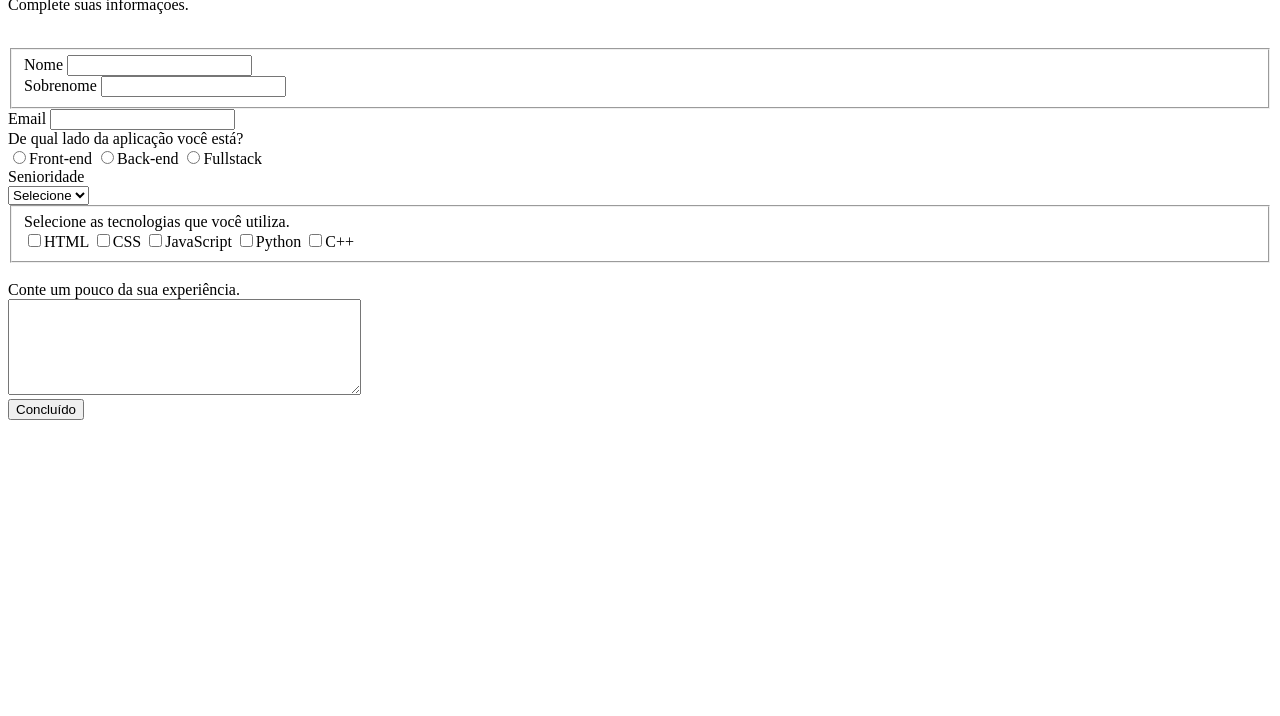
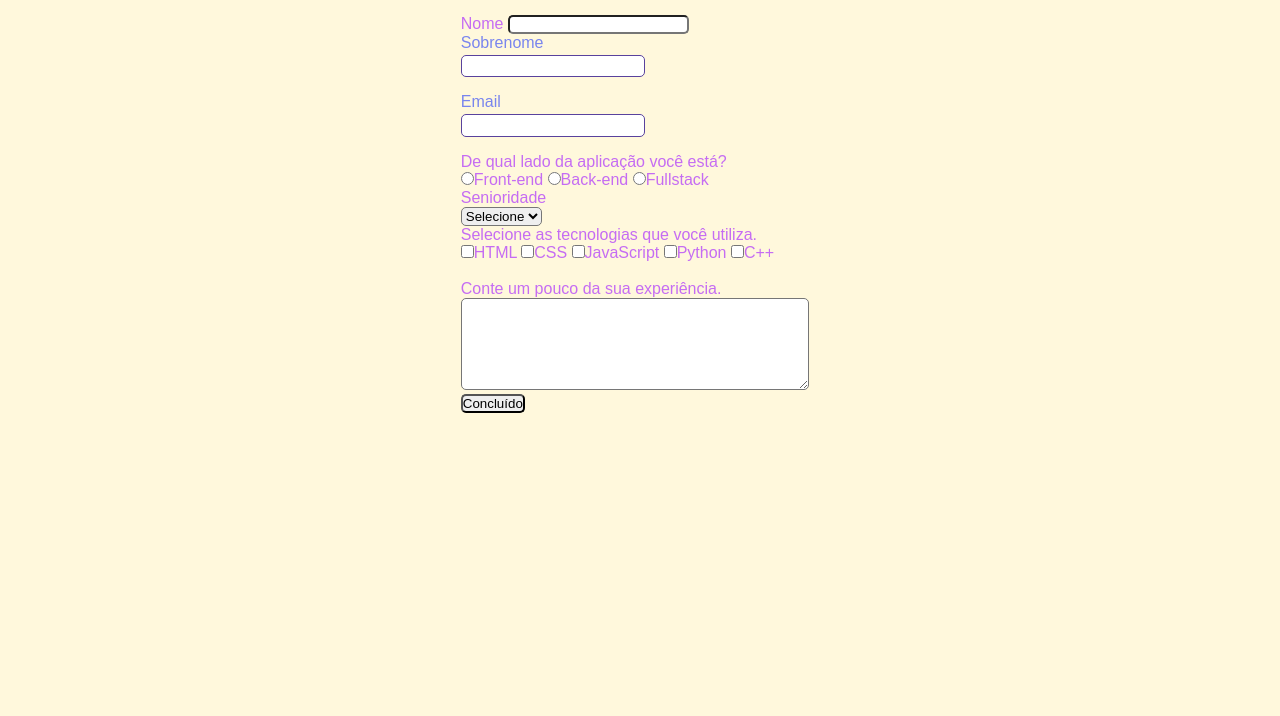
Before and after one commit to esteroliver/Formulario-em-HTML-e-CSS, a plain HTML site: page Codigo/codigo.html in a window 1280 px wide. Shown: the part 84-800 px from the top of the page. Drawn offline with Linux system fonts and the light colour scheme.

Commit message:
inicio do css

```diff
--- a/Codigo/codigo.html
+++ b/Codigo/codigo.html
@@ -4,6 +4,7 @@
     <meta charset="UTF-8">
     <meta http-equiv="X-UA-Compatible" content="IE=edge">
     <meta name="viewport" content="width=device-width, initial-scale=1.0">
+    <link rel="stylesheet" type="text/css" href="codigo2.css">
     <title>Formulário</title>
 </head>
 <body>
--- /dev/null
+++ b/Codigo/codigo2.css
@@ -0,0 +1,55 @@
+*{
+    margin: 0;
+    padding: 0;
+}
+#titulo{
+    font-family: sans-serif;
+    color: rgb(139, 78, 197);
+    margin-left: 7%;
+}
+
+#subtitulo{
+    font-family: sans-serif;
+    color: rgb(139, 78, 197);
+    margin-left: 10%;
+}
+
+fieldset{
+    border: 0;
+}
+
+body{
+    background-color: cornsilk;
+    font-family: sans-serif;
+    font-size: 1em;
+    color: rgba(187, 83, 247, 0.849);
+    margin-left: 36%;
+    margin-top: 2%;
+    justify-content: center;
+}
+
+input,select,textarea,button{
+    border-radius: 5px;
+}
+
+.campo{
+    margin-bottom: 1em;
+}
+
+.campo label{
+    margin-bottom: 0.2em;
+    color: rgb(121, 133, 238);
+    display: block;
+}
+
+fieldset.grupo .campo{
+    float: left;
+    margin-right: 1em;
+}
+
+.campo input[type="text"], .campo input[type="email"], .campo select, .campo textarea{
+    padding: 0.2em;
+    border: 1px solid #59429d;
+    box-shadow: 2px 2px 2px rgb(0,0,0,0,2);
+    display: block;
+}
```
